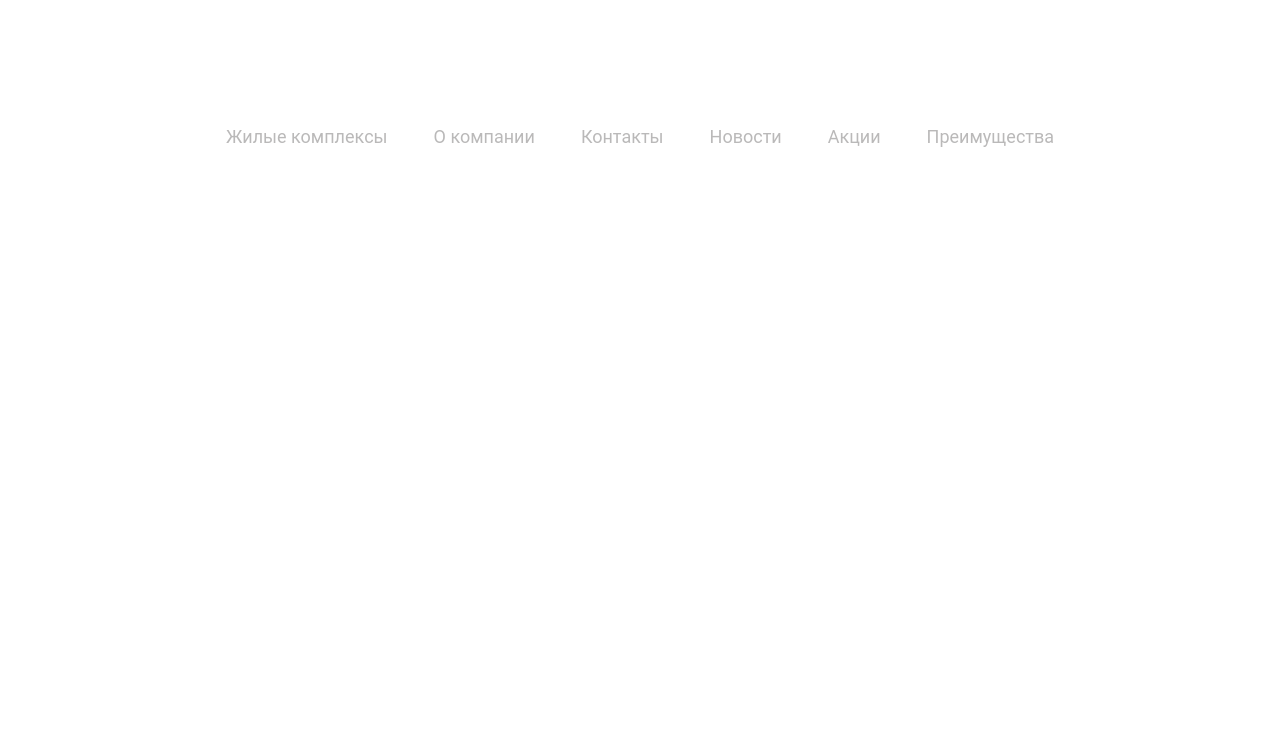
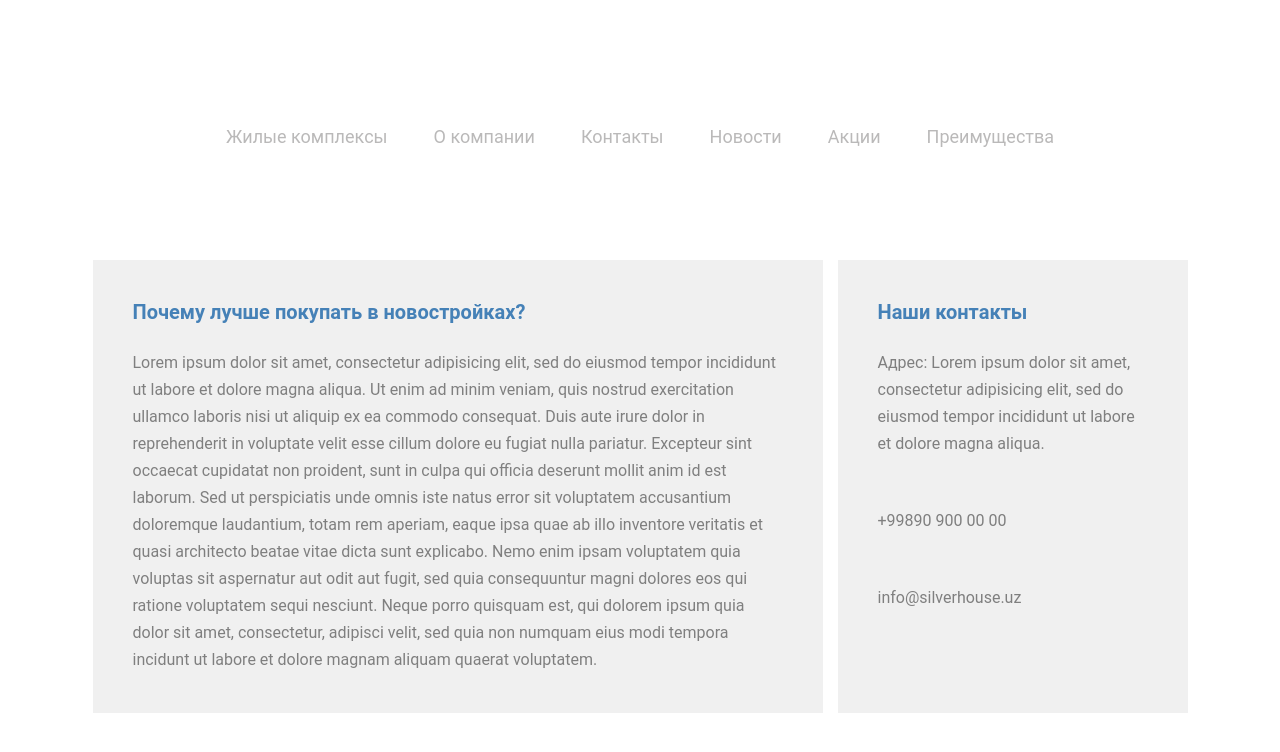
Before and after one commit to S-Kenj1/silver-git, a plain HTML site: page index.html in a window 1280 px wide. Drawn offline with Linux system fonts and the light colour scheme; a web font is replaced by a local one.

Commit message:
create-section

```diff
--- a/css/main.css
+++ b/css/main.css
@@ -47,3 +47,43 @@
   width: 100%;
   object-fit: contain;
 }
+/* content */
+.content{
+  width: 1110px;
+  padding: 30px 0;
+  margin: 0 auto;
+  display: flex;
+  justify-content: space-around;
+}
+.content__info,
+.content__contacts{
+  min-height: 300px;
+  background: #f0f0f0;
+  padding: 40px;
+}
+.content__info{
+  width: 730px;
+}
+.content__contacts{
+  width: 350px;
+}
+.content__info h3,
+.content__contacts h3{
+  color: #4581b7;
+  font-weight: 700;
+  font-size: 20px;
+  margin-bottom: 25px;
+}
+.content__info p,
+.content__contacts p{
+  color: #7f7f7f;
+  font-size: 16px;
+  line-height: 27px;
+}
+.content__contacts a{
+  color: #7f7f7f;
+  font-size: 16px;
+  line-height: 27px;
+  display: flex;
+  margin-top: 50px;
+}
--- a/index.html
+++ b/index.html
@@ -28,6 +28,29 @@
     </div>
   </header>
 
+  <!-- section -->
+  <section class="content">
+    <div class="content__info">
+      <h3>Почему лучше покупать в новостройках?</h3>
+      <p>Lorem ipsum dolor sit amet, consectetur adipisicing elit, sed do eiusmod tempor incididunt ut labore et dolore magna
+      aliqua. Ut enim ad minim veniam, quis nostrud exercitation ullamco laboris nisi ut aliquip ex ea commodo consequat. Duis
+      aute irure dolor in reprehenderit in voluptate velit esse cillum dolore eu fugiat nulla pariatur. Excepteur sint
+      occaecat cupidatat non proident, sunt in culpa qui officia deserunt mollit anim id est laborum. Sed ut perspiciatis unde
+      omnis iste natus error sit voluptatem accusantium doloremque laudantium, totam rem aperiam, eaque ipsa quae ab illo
+      inventore veritatis et quasi architecto beatae vitae dicta sunt explicabo. Nemo enim ipsam voluptatem quia voluptas sit
+      aspernatur aut odit aut fugit, sed quia consequuntur magni dolores eos qui ratione voluptatem sequi nesciunt. Neque
+      porro quisquam est, qui dolorem ipsum quia dolor sit amet, consectetur, adipisci velit, sed quia non numquam eius modi
+      tempora incidunt ut labore et dolore magnam aliquam quaerat voluptatem.</p>
+    </div>
+
+    <div class="content__contacts">
+      <h3>Наши контакты</h3>
+      <p>Адрес: Lorem ipsum dolor sit amet, consectetur adipisicing elit, sed do eiusmod tempor incididunt ut labore et dolore
+      magna aliqua.</p>
+      <a href="#!">+99890 900 00 00</a>
+      <a href="#!">info@silverhouse.uz</a>
+    </div>
+  </section>
 
 
 
```
